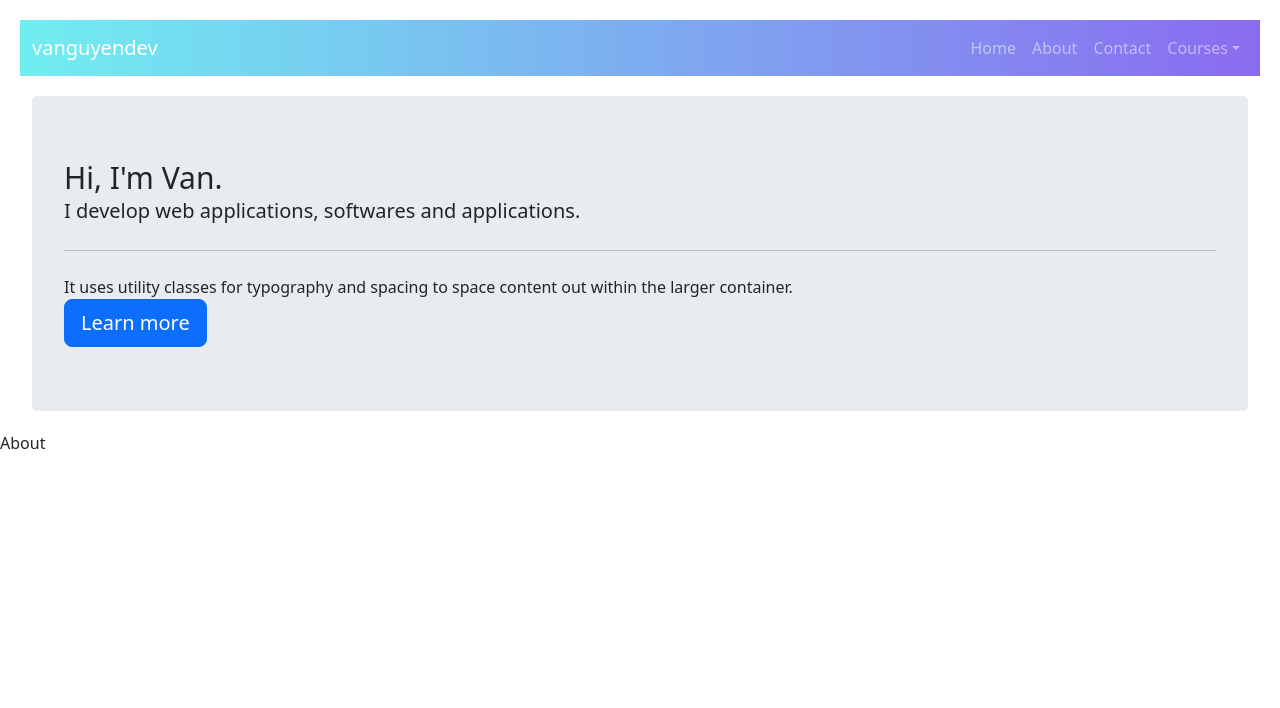
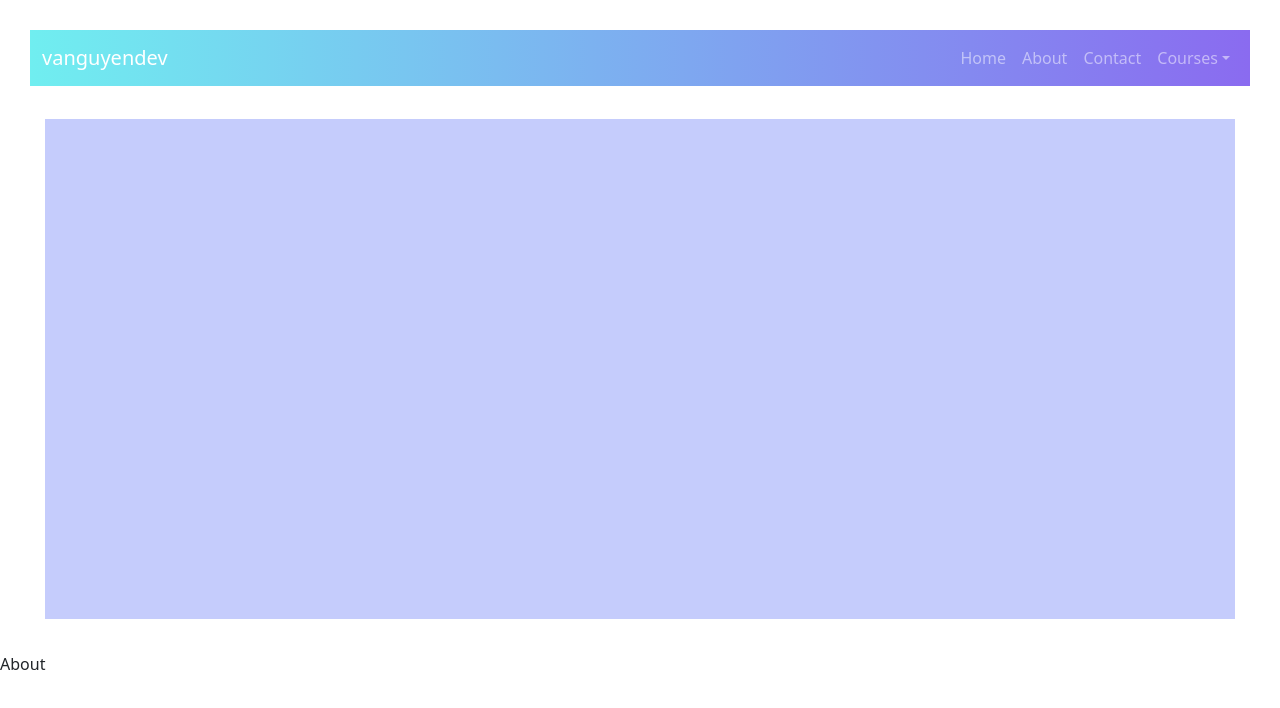
Before and after one commit to vanguyen333/mysiteO, a React (Vite) app: page / in a window 1280 px wide. Shown: the top 708 px of the page. Built offline with nearby package versions, Linux system fonts and the light colour scheme.

Commit message:
added section to home

```diff
--- a/src/components/header/header.css
+++ b/src/components/header/header.css
@@ -1,6 +1,6 @@
 .headercl {
   background-image: linear-gradient(to right, #70eef0, #8a6bf0);
-  margin: 20px;
+  margin: 30px;
 }
 .titlenav {
   color: white;
--- a/src/components/home/Home.css
+++ b/src/components/home/Home.css
@@ -7,3 +7,9 @@ h1 {
 .homecl h1 {
   font-size: 30px;
 }
+.homecl {
+  margin: 33px;
+  width: full;
+  height: 500px;
+  background-color: rgb(197, 204, 252);
+}
--- a/src/components/home/Home.jsx
+++ b/src/components/home/Home.jsx
@@ -1,24 +1,29 @@
 import { Container } from "react-bootstrap";
 import "./home.css";
+import React from "react";
 
 const Home = () => {
   return (
-    <Container className="homecl">
-      <div className="jumbotron">
-        <h1 className="display-4">Hi, I'm Van.</h1>
-        <p className="lead">
-          I develop web applications, softwares and applications.
-        </p>
-        <hr className="my-4" />
-        <p>
-          It uses utility classes for typography and spacing to space content
-          out within the larger container.
-        </p>
-        <a className="btn btn-primary btn-lg" href="#" role="button">
-          Learn more
-        </a>
-      </div>
+    <Container>
+      <div className="homecl"></div>
     </Container>
+
+    // <Container className="homecl">
+    //   <div className="jumbotron">
+    //     <h1 className="display-4">Hi, I'm Van.</h1>
+    //     <p className="lead">
+    //       I develop web applications, softwares and applications.
+    //     </p>
+    //     <hr className="my-4" />
+    //     <p>
+    //       It uses utility classes for typography and spacing to space content
+    //       out within the larger container.
+    //     </p>
+    //     <a className="btn btn-primary btn-lg" href="#" role="button">
+    //       Learn more
+    //     </a>
+    //   </div>
+    // </Container>
   );
 };
 
```
